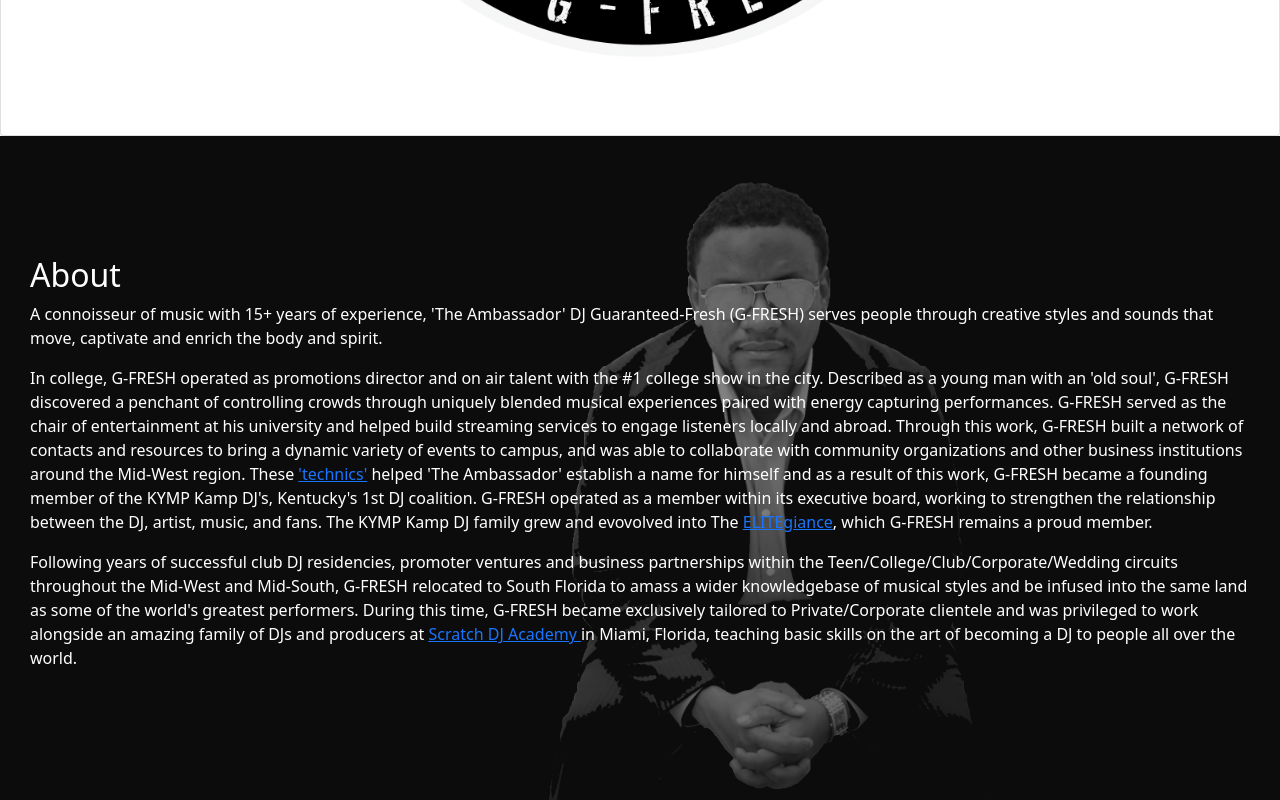
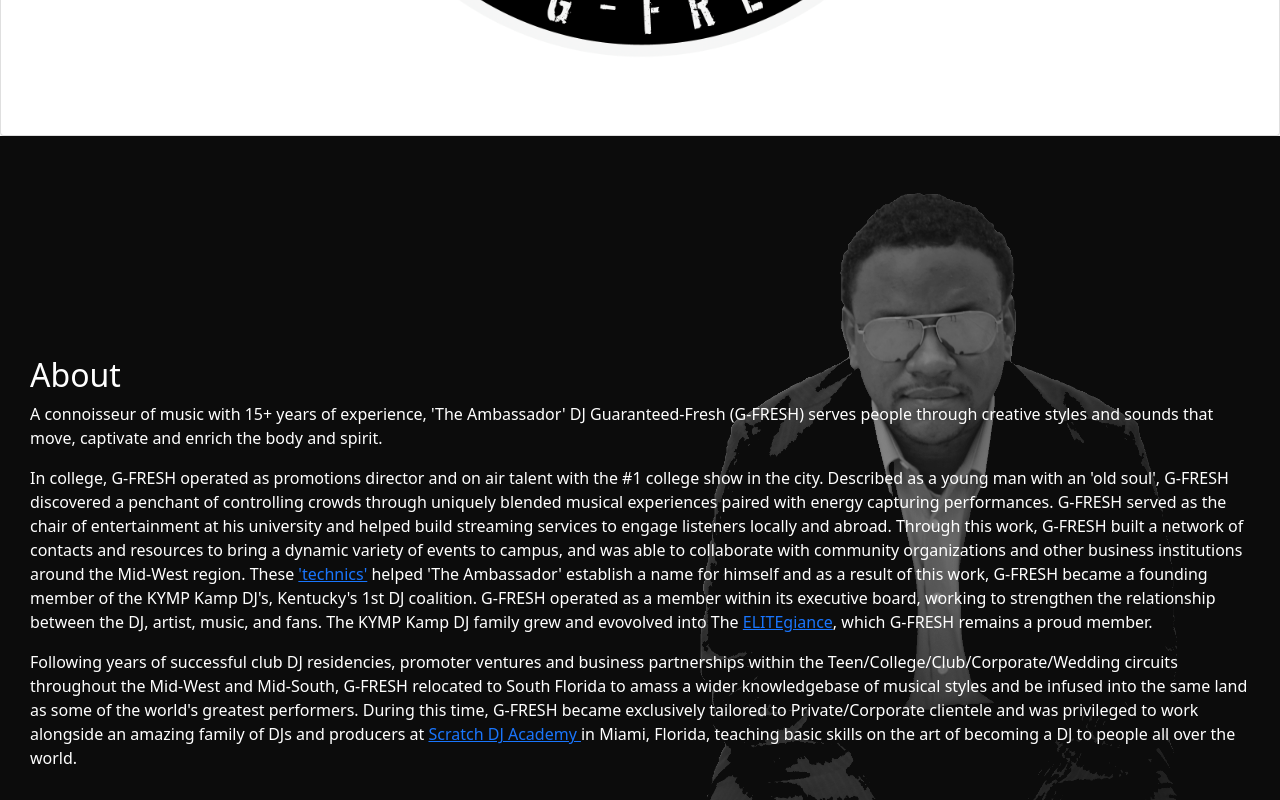
Before and after one commit to MelindaHardin/djgfresh, a plain HTML site: page index.html in a window 1280 px wide. Shown: the part 720-1520 px from the top of the page. Drawn offline with nearby package versions, Linux system fonts and the light colour scheme; some packages are replaced by stand-ins of ours; a script that the page names is missing.

Commit message:
padding in about

```diff
--- a/style/style.css
+++ b/style/style.css
@@ -57,7 +57,7 @@ h1,
 }
 
 #about.container {
-  padding: 120px 0px;
+  padding: 220px 0px;
   color: #fff;
 }
 .about-container {
```
